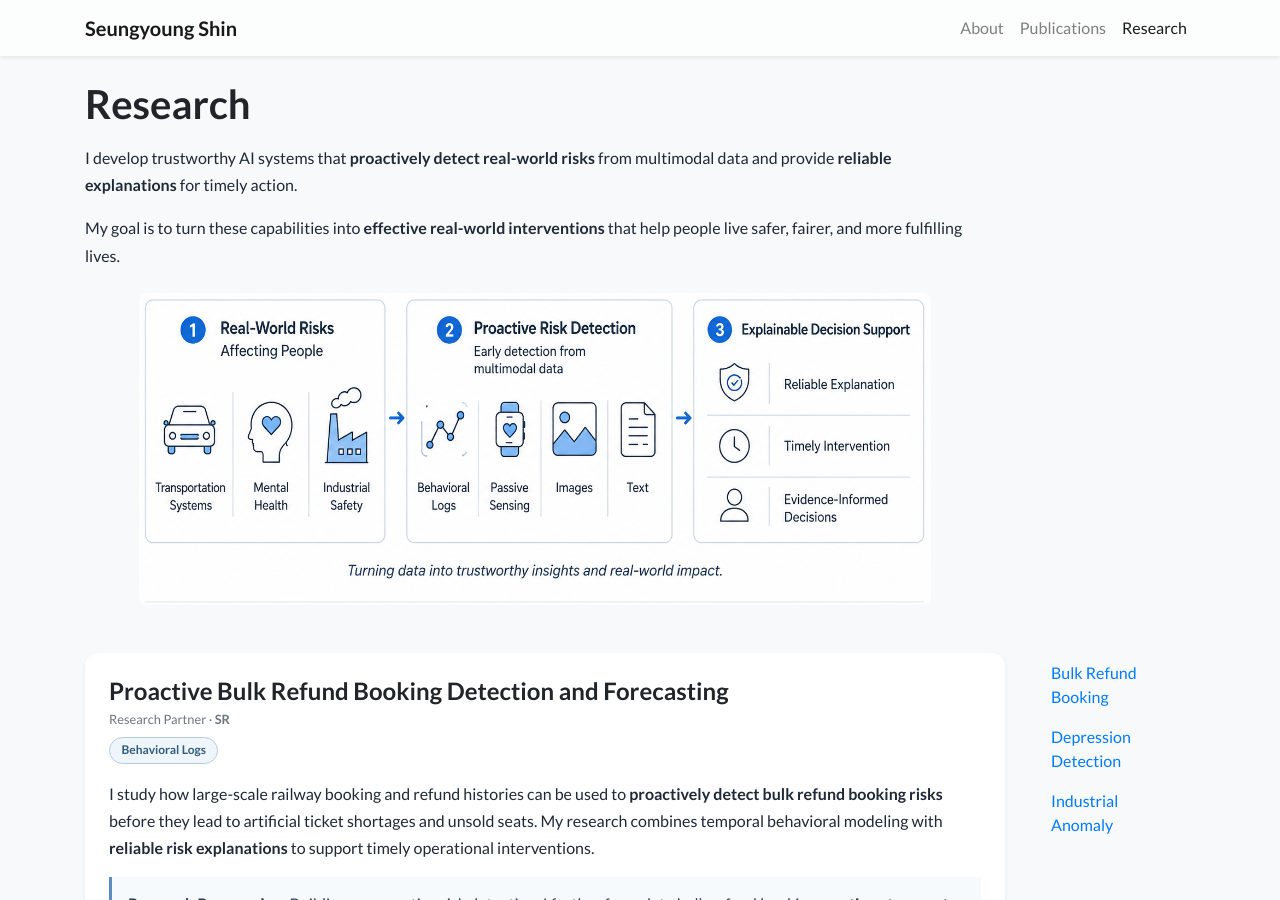
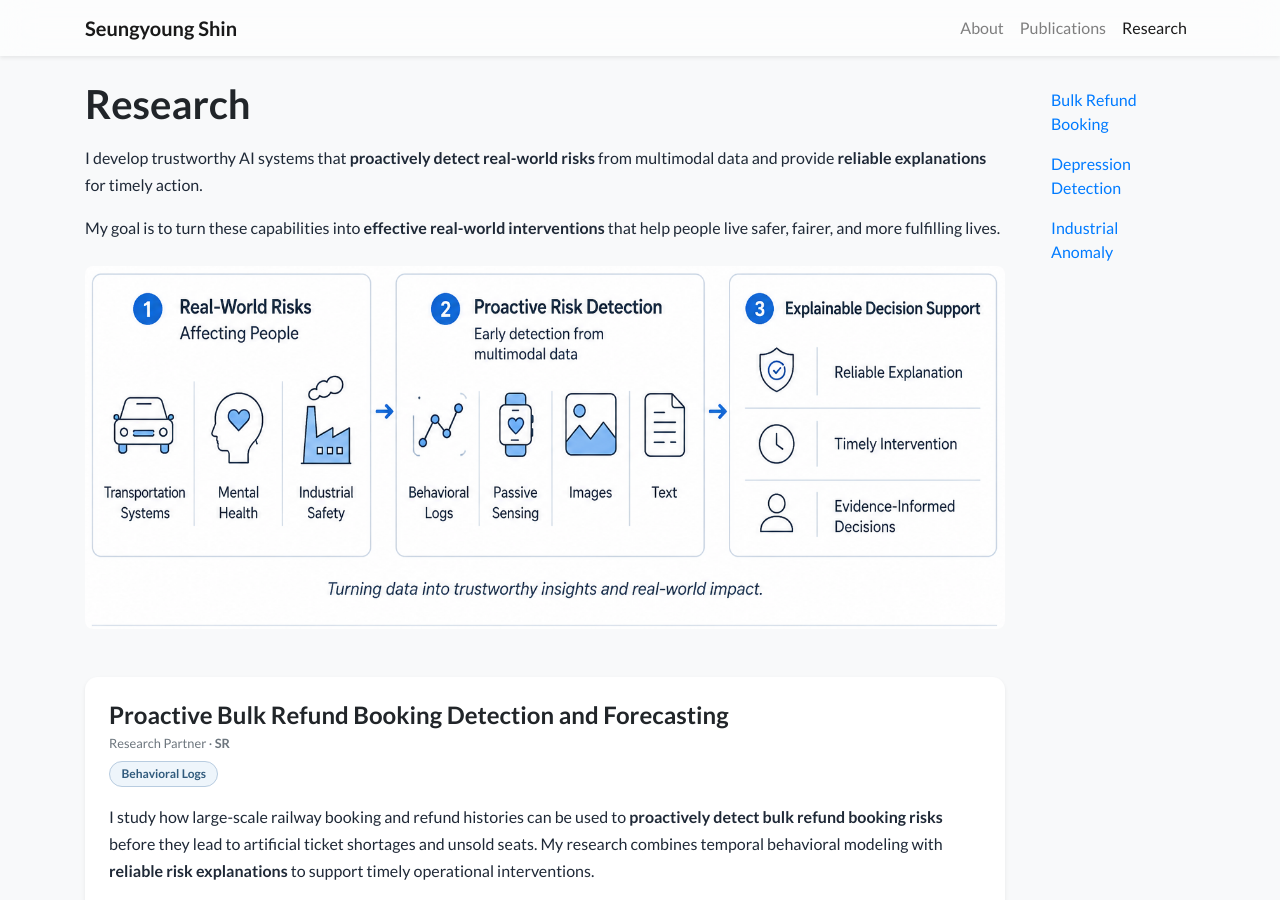
Before and after one commit to seungyoungg/academic-homepage-test, a Jekyll site: the page built from research.html, in a window 1280 px wide and 900 px high. Built offline with Jekyll 4.4.1, drawn with Linux system fonts in a browser that asks for light colours; nearby versions of some CDN libraries; a style sheet for code colours, icons or effects is not loaded.

Commit message:
Update research.html

```diff
--- a/research.html
+++ b/research.html
@@ -7,12 +7,17 @@ body_attr: >-
   data-spy="scroll" data-target="#navbar-research" data-offset="100"
 ---
 
-<div class="mb-4">
+<div class="row">
+
+    <!-- Main Research Content -->
+    <div class="col-12 col-lg-10">
+
+        <!-- Research Introduction -->
+        <div class="mb-5">
             <h1 class="mb-3">Research</h1>
 
             <div
                 style="
-            max-width: 900px;
                     font-size: 1rem;
                     line-height: 1.7;
                     color: #1f2937;
@@ -24,31 +29,29 @@ body_attr: >-
                     from multimodal data and provide
                     <strong>reliable explanations</strong>
                     for timely action.
-
+                </p>
 
                 <p class="mb-0">
                     My goal is to turn these capabilities into
                     <strong>effective real-world interventions</strong>
                     that help people live safer, fairer, and more fulfilling lives.
                 </p>
+            </div>
 
-    <div class="text-center mt-4 mb-5">
+            <!-- Research Overview Figure -->
+            <div class="text-center mt-4">
                 <img
                     src="{{ '/assets/images/research/research-overview.png' | relative_url }}"
                     alt="Research overview illustrating real-world risks, proactive risk detection, and explainable decision support"
                     class="img-fluid"
                     style="
-                display: inline-block;
-                width: 88%;
-                max-width: 1100px;
+                        display: block;
+                        width: 100%;
                         border-radius: 0.5rem;
                     "
                 >
             </div>
         </div>
-
-<div class="row">
-    <div class="col-12 col-lg-10">
 
       <!-- Research 1 -->
       <section id="bulk-refund-booking" class="mb-4">
```
Lines whose indentation alone changed are shown as unchanged.
